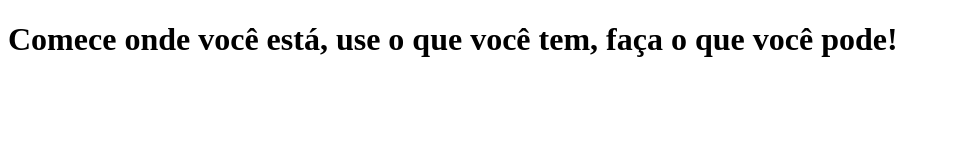
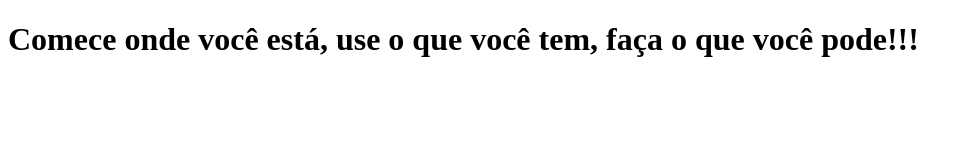
Before and after one commit to opaiiva/clone-tabnews, a Next.js app: page / in a window 1280 px wide. Shown: the top 160 px of the page, without its empty margins (0-970 px from the left). Built offline with nearby package versions, Linux system fonts and the light colour scheme.

Commit message:
modifica a frase

```diff
--- a/pages/index.js
+++ b/pages/index.js
@@ -1,5 +1,5 @@
 function Home() {
-    return <h1>Comece onde você está, use o que você tem, faça o que você pode!</h1>
+    return <h1>Comece onde você está, use o que você tem, faça o que você pode!!!</h1>
 }
 
 export default Home;
```
